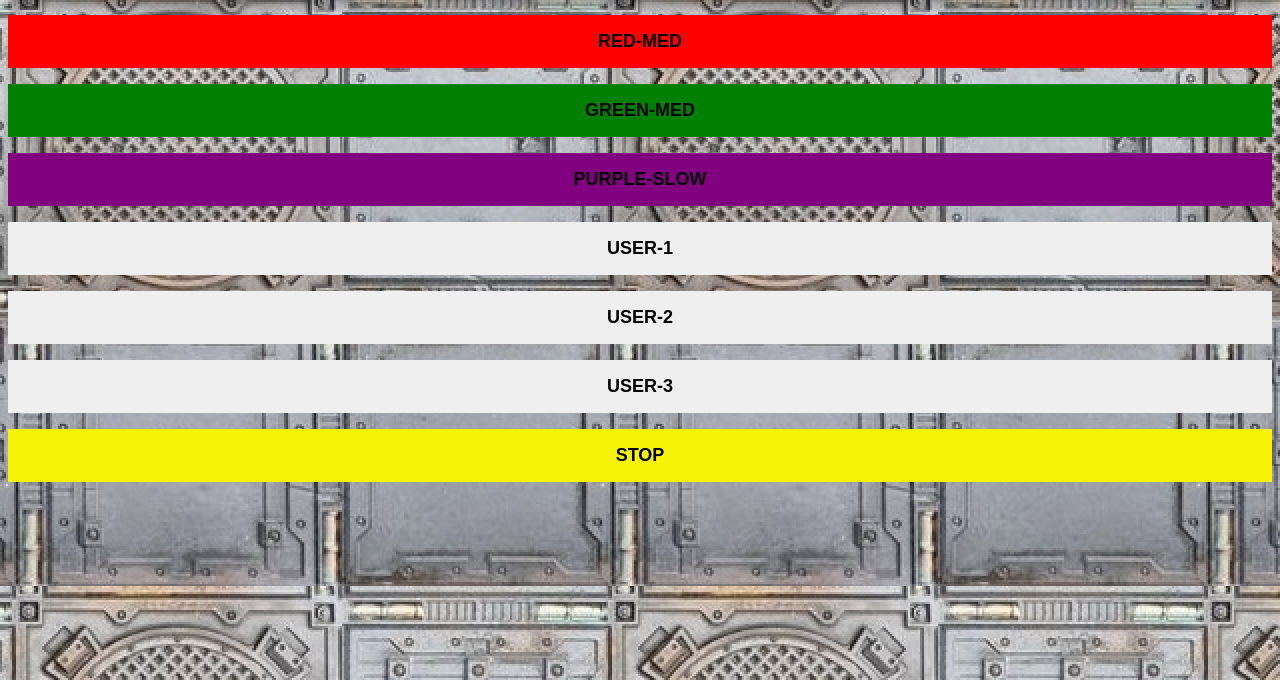
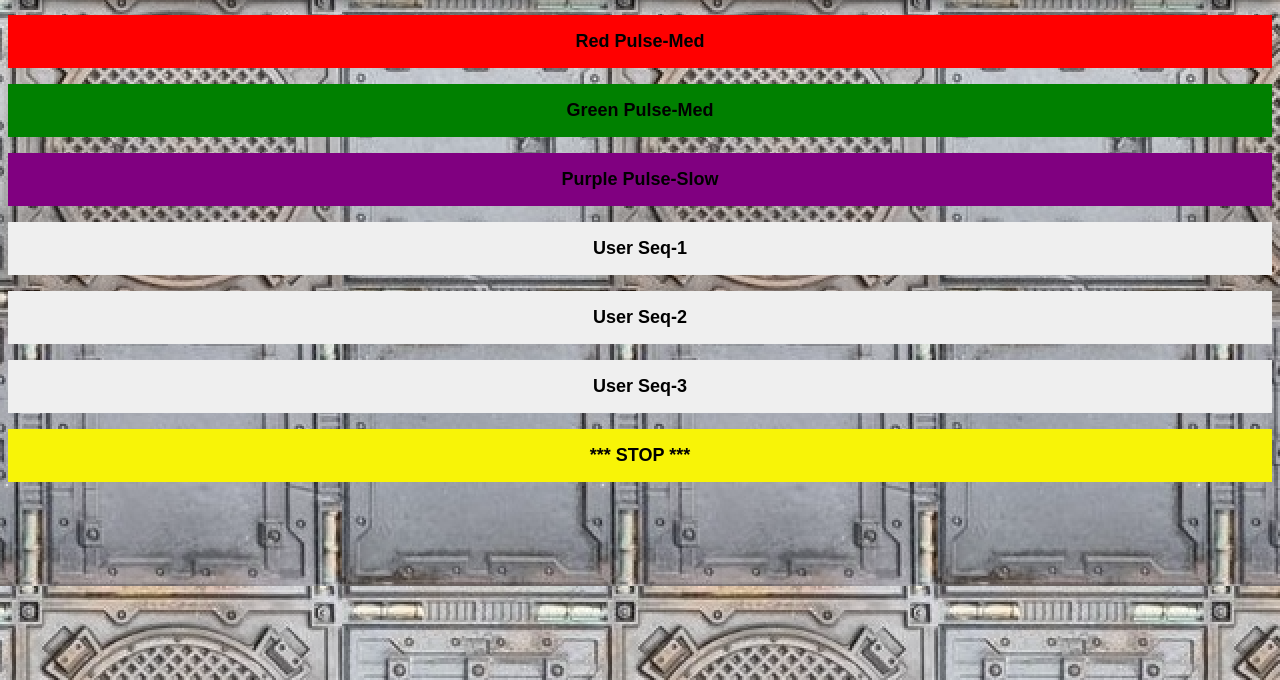
Before and after one commit to basement-tech/MechWarriors, a plain HTML site: page index.htm in a window 1280 px wide. Shown: the part 120-800 px from the top of the page. Drawn offline with Linux system fonts and the light colour scheme.

Commit message:
from <input> to <button> for button text

```diff
--- a/index.htm
+++ b/index.htm
@@ -24,47 +24,61 @@
 		      - - other buttons may not start with those four characters
 	 -->
 	<div class="button-grid">
-		<input type="button"
+		<button
 		    class="color-control-button"
 		    value="RED-MED"
 		    id="red-med"
 		    data-file=""
 		    onclick="callCFunction(this)">
-		<input type="button"
+			Red Pulse-Med
+		</button>
+		<button
 		    class="color-control-button"
 		    value="GREEN-MED"
 		    id="green-med"
 		    data-file=""
 		    onclick="callCFunction(this)">
-		<input type="button"
+			Green Pulse-Med
+		</button>
+		<button
 		    class="color-control-button"
 		    value="PURPLE-SLOW"
 		    id="purple-slow"
 		    data-file=""
 		    onclick="callCFunction(this)">
-		<input type="button"
+			Purple Pulse-Slow
+		</button>
+		<button
 		    class="color-control-button"
 		    value="USER-1"
 		    id="user-1"
 		    data-file="neo_user_1.json"
 		    onclick="callCFunction(this)">
-		<input type="button"
+			User Seq-1
+		</button>
+		<button
 		    class="color-control-button"
 		    value="USER-2"
 		    id="user-2"
 		    data-file="neo_user_2.json"
 		    onclick="callCFunction(this)">
-		<input type="button"
+			User Seq-2
+		</button>
+		<button
 			class="color-control-button"
 			value="USER-3"
 			id="user-3"
 			data-file="neo_user_3.json"
 			onclick="callCFunction(this)">
-		<input type="button"
+			User Seq-3
+		</button>
+		<button
 			class="color-control-button"
 			value="STOP"
 			id="stop"
 			data-file=""
 			onclick="callCFunction(this)">
+			*** STOP ***
+		</button>
 	</div>
 </html>
```
Lines whose indentation alone changed are shown as unchanged.
